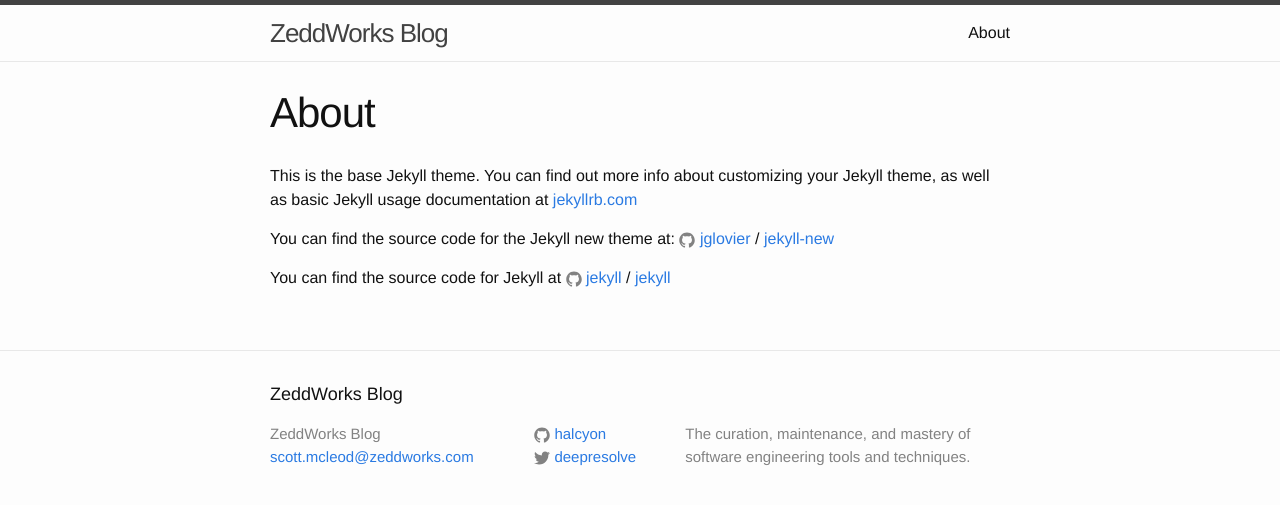
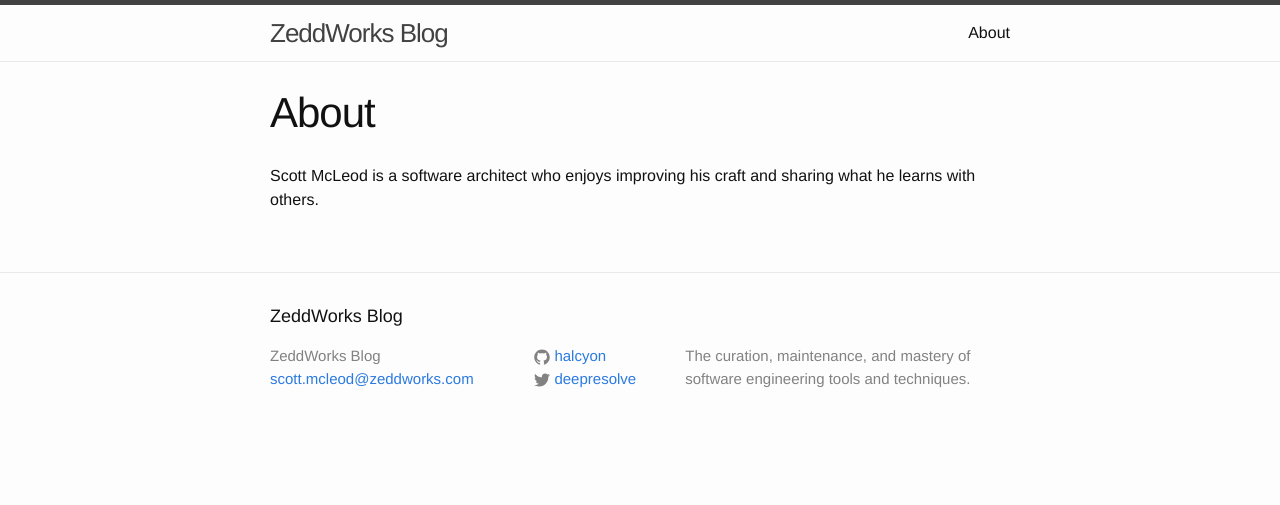
Before and after one commit to halcyon/www.zeddworks.com, a Jekyll site: the page built from about.md, in a window 1280 px wide. Shown: the top 505 px of the page. Built offline with Jekyll 4.4.1, drawn with Linux system fonts in a browser that asks for light colours.

Commit message:
Update about page

```diff
--- a/about.md
+++ b/about.md
@@ -4,12 +4,4 @@ title: About
 permalink: /about/
 ---
 
-This is the base Jekyll theme. You can find out more info about customizing your Jekyll theme, as well as basic Jekyll usage documentation at [jekyllrb.com](http://jekyllrb.com/)
-
-You can find the source code for the Jekyll new theme at:
-{% include icon-github.html username="jglovier" %} /
-[jekyll-new](https://github.com/jglovier/jekyll-new)
-
-You can find the source code for Jekyll at
-{% include icon-github.html username="jekyll" %} /
-[jekyll](https://github.com/jekyll/jekyll)
+Scott McLeod is a software architect who enjoys improving his craft and sharing what he learns with others.
```
